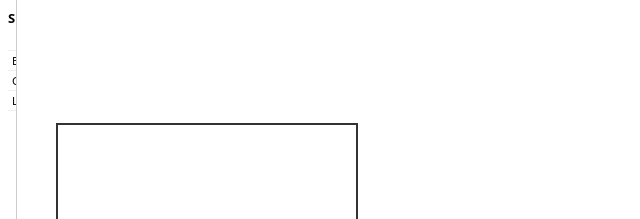
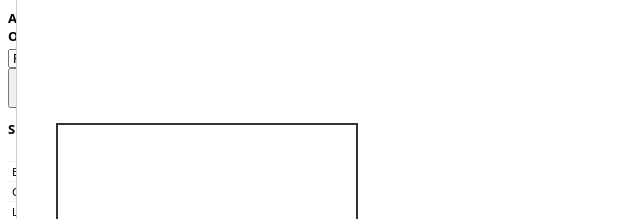
Before and after one commit to mick-lockwood/Room-Spatial-Planner, a website built with Vite: page index.html in a window 1280 px wide. Shown: the part 436-655 px from the top of the page, 0-640 px from the left. Built offline with nearby package versions, Linux system fonts and the light colour scheme.

Commit message:
Update index.html

```diff
--- a/index.html
+++ b/index.html
@@ -33,6 +33,12 @@
         </select>
         <button id="add-service">Add</button>
 
+        <div class="section-title">Add Opening</div>
+        <select id="add-opening-type">
+          <option value="roller_door">Roller Door (South wall)</option>
+        </select>
+        <button id="add-opening">Add Opening</button>
+
         <div class="section-title">Summary</div>
         <div id="summary-area"></div>
       </div>
```
